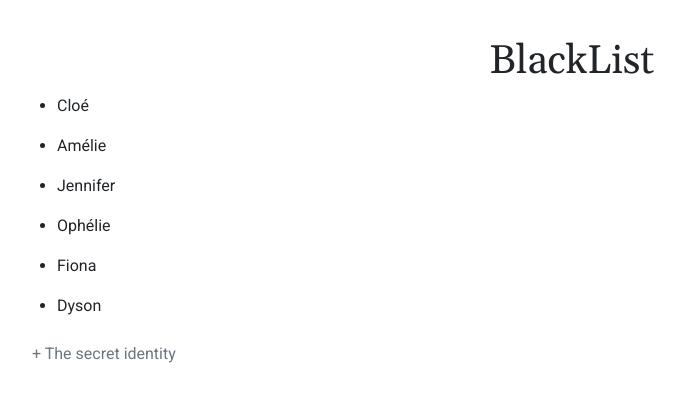
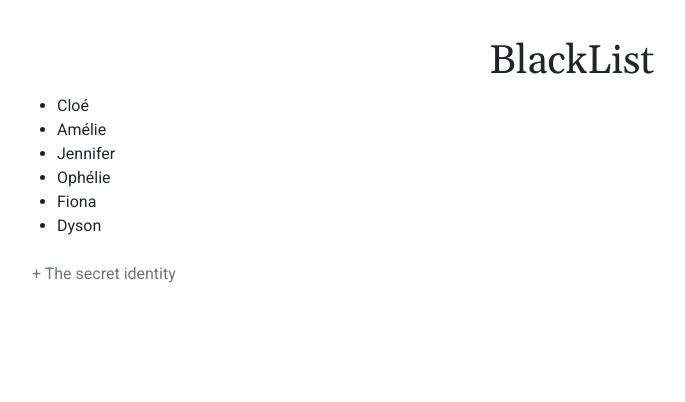
Before and after one commit to luctst/blacklist, a React (Create React App) app in the folder client/: page /blacklist in a window 1280 px wide. Shown: the top 402 px of the page, without its empty margins (68-753 px from the left). Built offline with nearby package versions, Linux system fonts and the light colour scheme.

Commit message:
Changed function and render

```diff
--- a/client/src/components/BlackList/BlackList.js
+++ b/client/src/components/BlackList/BlackList.js
@@ -1,4 +1,4 @@
-import React, {useState, useRef} from "react";
+import React, { useState, useRef } from "react";
 import BlackListStyled from "./BlackListStyled.style";
 
 function BlackList() {
@@ -6,24 +6,24 @@
   const [data, setData] = useState(["Cloé", "Amélie", "Jennifer", "Ophélie", "Fiona", "Dyson"])
 
   function addName(e) {
-    const newState = {...data}
+    const newState = [...data]
     if (e.keyCode === 13) {
       newState.name = inputNameValue.current.value;
       setData(newState)
     }
   }
 
-  return(
+  return (
     <BlackListStyled className="container my--blacklist">
-      {
-        data.map(name => {
-          return(
-            <ul>
-              <li>{name}</li>
-            </ul>
-          )
-        })
-      }
+      <ul>
+        {
+          data.map((name, index) => {
+            return (
+              <li key={index}>{name}</li>
+            )
+          })
+        }
+      </ul>
       <div className="my--blacklist--form--name form-group">
         <input type="text" id="inputName" className="form-control" placeholder="+ The secret identity" ref={inputNameValue} onKeyDown={addName} />
       </div>
```
